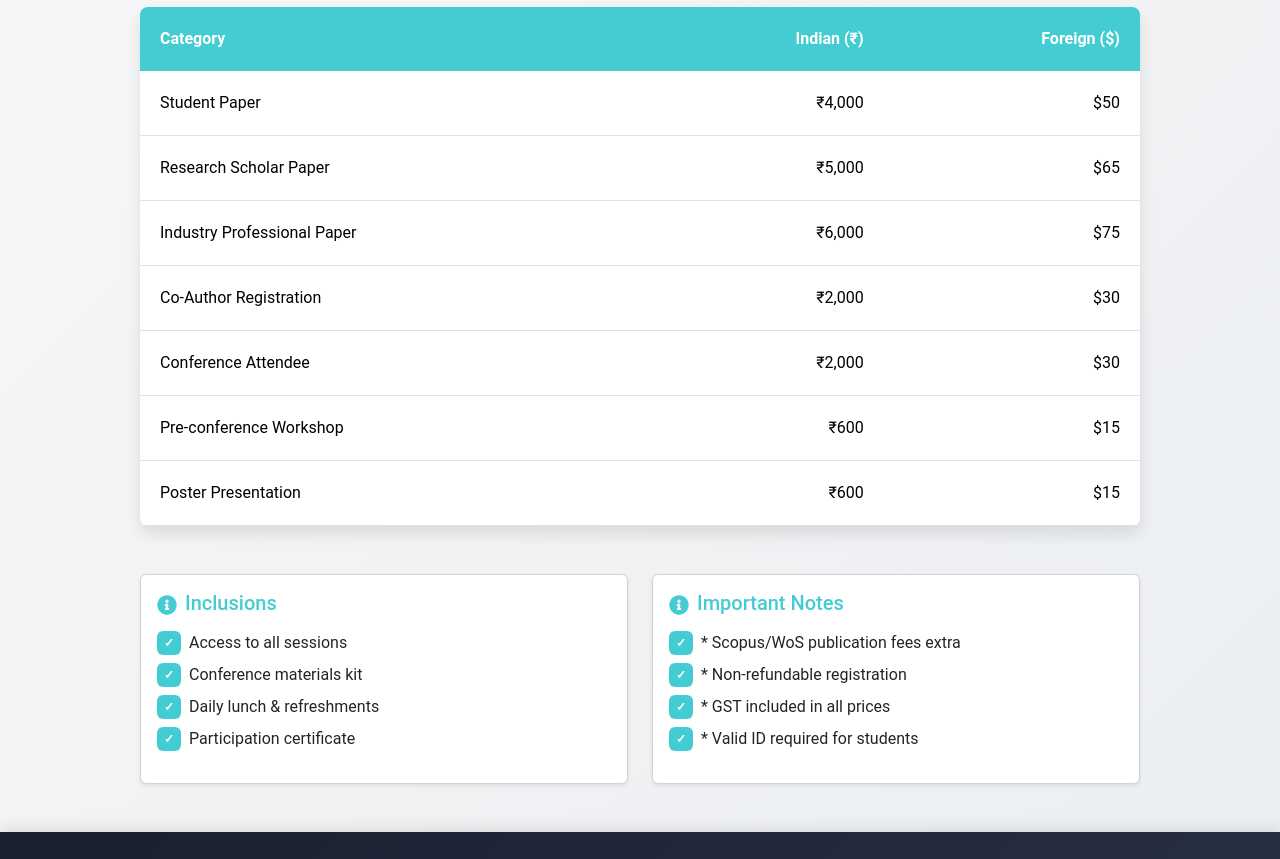
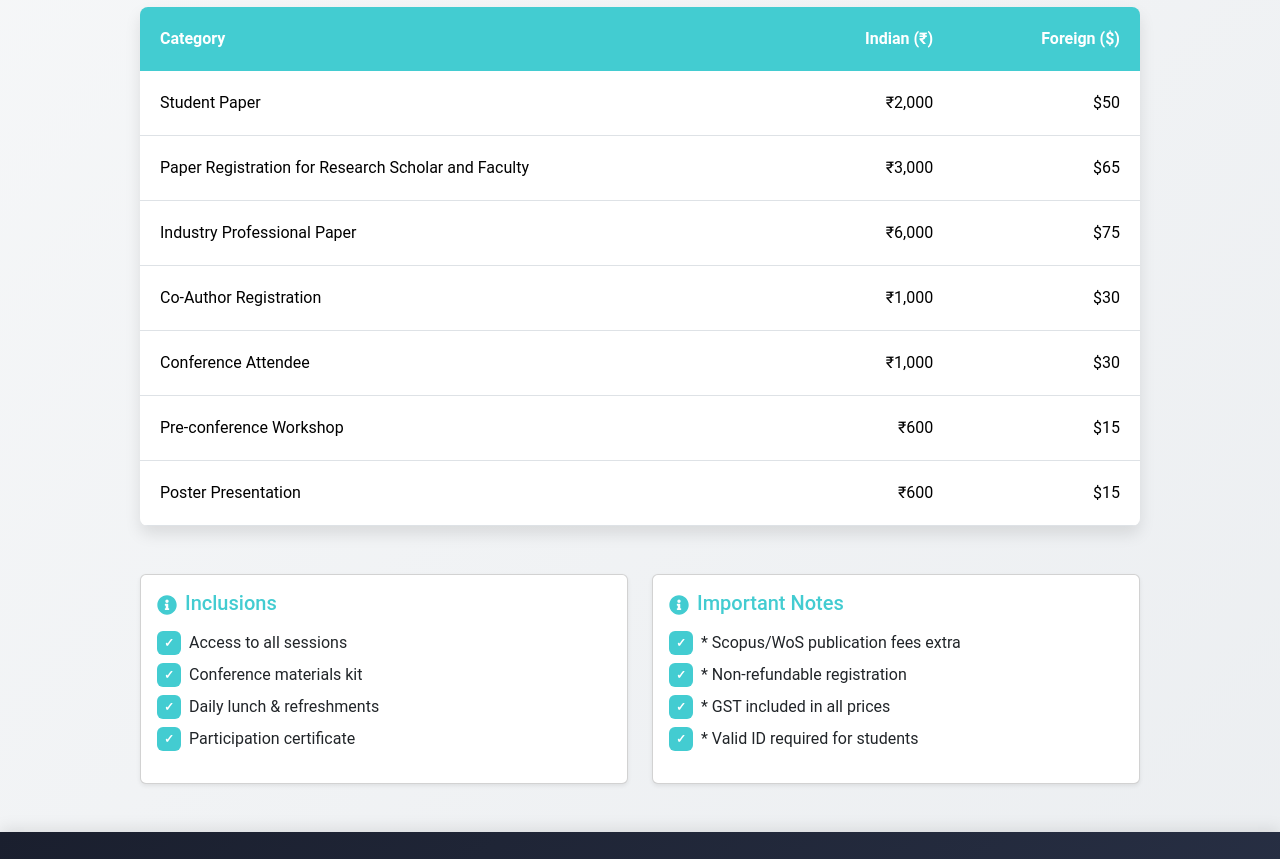
Before and after one commit to Techwolf78/NTA, a React (Create React App) app: page /#/registration in a window 1280 px wide. Shown: the part 900-1759 px from the top of the page. Built offline with nearby package versions, Linux system fonts and the light colour scheme.

Commit message:
first commit

```diff
--- a/src/components/About/About.js
+++ b/src/components/About/About.js
@@ -45,7 +45,7 @@ export default function About() {
       <img className="shape2 w-25" src={Shape2} alt="Shape2" />
       <img className="shape3 w-25" src={Shape4} alt="Shape3" />
       <img className="shape4 w-25" src={Shape3} alt="Shape4" />
-      <img className="ConferenceTracks w-25" src={ConferenceTracks} alt="ConferenceTracksImg" />
+      {/* <img className="ConferenceTracks w-25" src={ConferenceTracks} alt="ConferenceTracksImg" /> */}
 
       <section id="ICLVE-2023" className="relative py-24 bg-gray-100">
 
--- a/src/components/Publication/Publication.jsx
+++ b/src/components/Publication/Publication.jsx
@@ -73,8 +73,8 @@ const Publication = () => {
 
            <div className="section">
   <h3>Important Dates</h3>
-  <p><span className="important">Submission Deadline:</span> 28<sup>th</sup> February 2025</p>
-  <p><span className="important">Notification of Acceptance:</span> 6<sup>th</sup> March 2025</p>
+  <p><span className="important">Submission Deadline:</span> 5<sup>th</sup> March 2025</p>
+  <p><span className="important">Notification of Acceptance:</span> 10<sup>th</sup> March 2025</p>
   <p><span className="important">Camera-Ready Submission:</span> 15<sup>th</sup> March 2025</p>
   <p><span className="important">Conference Dates:</span> 12<sup>th</sup> & 13<sup>th</sup> April 2025</p>
 </div>
--- a/src/components/Registration/Registration.js
+++ b/src/components/Registration/Registration.js
@@ -138,11 +138,11 @@ const ListItem = ({ children }) => (
 
 // Data for table
 const feeData = [
-    { category: 'Student Paper', inr: '4,000', usd: '50' },
-    { category: 'Research Scholar Paper', inr: '5,000', usd: '65' },
+    { category: 'Student Paper', inr: '2,000', usd: '50' },
+    { category: 'Paper Registration for Research Scholar and Faculty', inr: '3,000', usd: '65' },
     { category: 'Industry Professional Paper', inr: '6,000', usd: '75' },
-    { category: 'Co-Author Registration', inr: '2,000', usd: '30' },
-    { category: 'Conference Attendee', inr: '2,000', usd: '30' },
+    { category: 'Co-Author Registration', inr: '1,000', usd: '30' },
+    { category: 'Conference Attendee', inr: '1,000', usd: '30' },
     { category: 'Pre-conference Workshop', inr: '600', usd: '15' },
     { category: 'Poster Presentation', inr: '600', usd: '15' },
 ];
--- a/src/components/SubmissionPage.jsx
+++ b/src/components/SubmissionPage.jsx
@@ -170,7 +170,7 @@ const SubmissionPage = () => {
                 <li>Max file size: 10 MB</li>
                 <li>Filename: 'LastName_FirstName_Poster.pdf'</li>
                 <li>Contact: research@indiraicem.ac.in</li>
-                <li>Deadline: 28<sup>th</sup> February 2025</li>
+                <li>Deadline: 5<sup>th</sup> March 2025</li>
               </ul>
             </div>
           </div>
```
